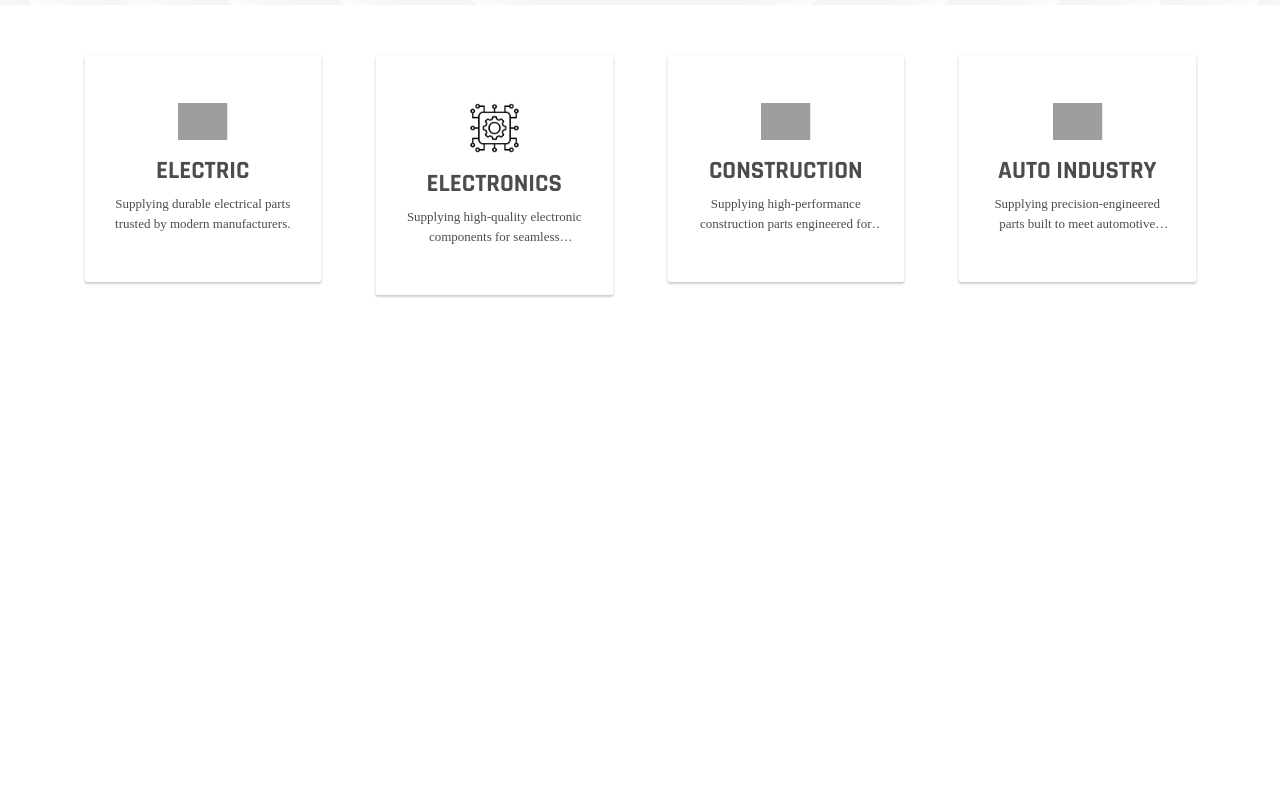
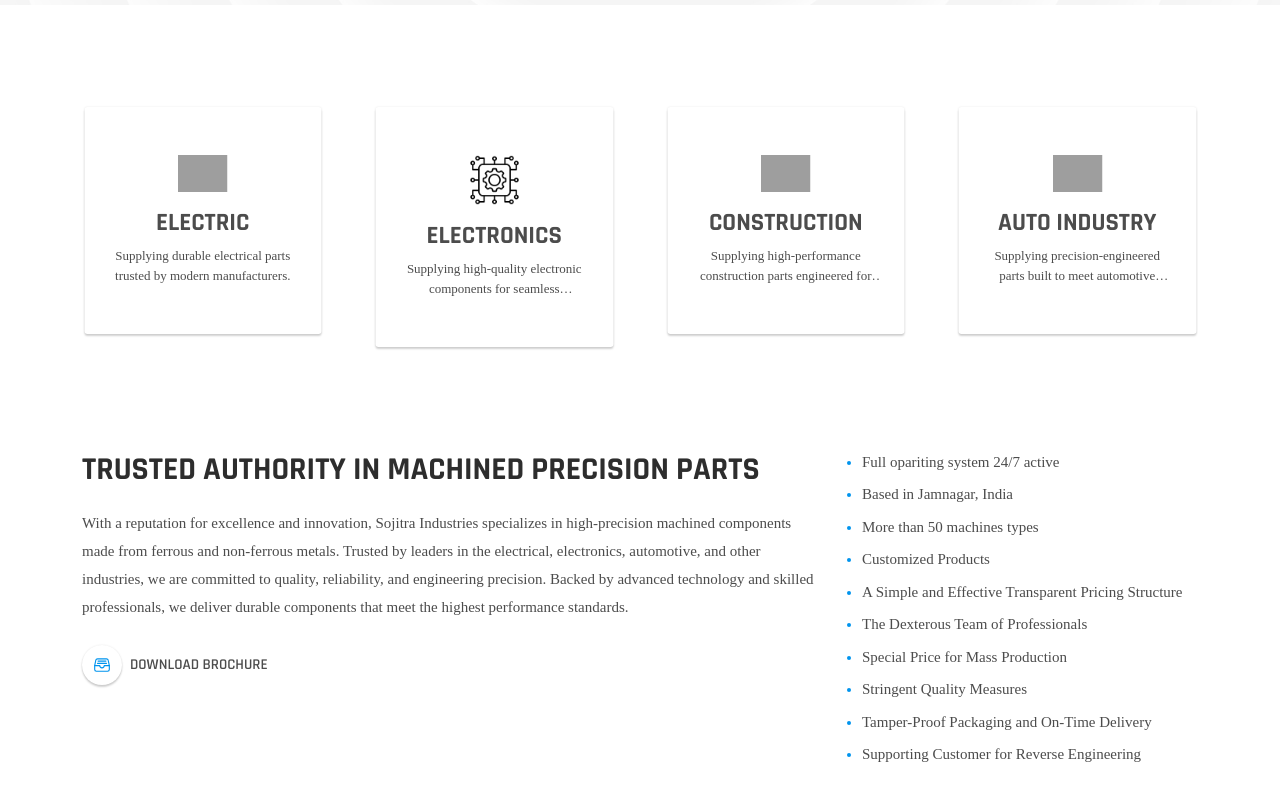
Before and after one commit to maulik14072002/sojitra-industries, a React (Create React App) app: page / in a window 1280 px wide. Shown: the part 494-1294 px from the top of the page. Before the commit the page ends 841 px from the top, so only its background shows below. Built offline with nearby package versions, Linux system fonts and the light colour scheme; grey boxes are pictures that could not be loaded; a web font is replaced by a local one.

Commit message:
add service section

```diff
--- a/src/assets/css/App.css
+++ b/src/assets/css/App.css
@@ -158,3 +158,24 @@
 
 
 /* Hero section end */
+
+.industries,
+.service {
+    margin: 100px 0;
+}
+
+@media (max-width: 1200px) {
+
+    .industries,
+    .service {
+        margin: 80px 0;
+    }
+}
+
+@media (max-width: 768px) {
+
+    .industries,
+    .service {
+        margin: 50px 0;
+    }
+}
--- /dev/null
+++ b/src/components/RepeatedComponents/ServiceSection/Service.css
@@ -0,0 +1,58 @@
+.service h2 {
+    text-transform: uppercase;
+    font-weight: 900;
+    position: relative;
+    margin-bottom: 20px;
+    color: #2d2d2d;
+}
+
+.service p {
+    font-size: 15px;
+    line-height: 28px;
+    color: #4C4C4C;
+}
+
+.service .brochure-btn {
+    background-color: transparent !important;
+    font-size: 15px;
+    color: #4C4C4C !important;
+    text-transform: uppercase;
+    font-family: 'Rajdhani';
+    font-weight: 600;
+    border: none;
+    padding: 0;
+    transition: 0.5s;
+}
+
+.service .brochure-btn span {
+    width: 40px;
+    height: 40px;
+    background-color: #fff;
+    color: #0094ee;
+    font-size: 18px;
+    border-radius: 50px;
+    display: block;
+    display: flex;
+    align-items: center;
+    justify-content: center;
+    box-shadow: 0px 0 2px 0 rgba(0, 0, 0, 0.1), 0 0 0px 0 rgba(0, 0, 0, 0.1), 0 2px 2px 0 rgba(0, 0, 0, 0.18);
+}
+
+.service .brochure-btn:hover{
+    margin-left: 10px;
+}
+
+.service_list ul{
+    margin-left: 20px;
+    padding: 0;
+}
+
+.service_list ul li{
+    font-size: 15px;
+    color: #4C4C4C;
+    margin-bottom: 10px;
+}
+
+.service_list ul li::marker {
+  color: #0094ee;
+}
--- /dev/null
+++ b/src/components/RepeatedComponents/ServiceSection/Service.jsx
@@ -0,0 +1,40 @@
+import React from 'react'
+import { Button, Col, Row } from 'react-bootstrap'
+import { IoFileTrayFullOutline } from 'react-icons/io5'
+
+import "./Service.css"
+
+const Service = () => {
+  return (
+    <div className='service_main'>
+      <Row>
+        <Col lg={8} md={12}>
+          <h2>Trusted Authority in Machined Precision Parts</h2>
+          <p>With a reputation for excellence and innovation, Sojitra Industries specializes in high-precision machined components made from ferrous and non-ferrous metals. Trusted by leaders in the electrical, electronics, automotive, and other industries, we are committed to quality, reliability, and engineering precision. Backed by advanced technology and skilled professionals, we deliver durable components that meet the highest performance standards.</p>
+          <Button className='brochure-btn mt-4 d-flex align-items-center gap-2'>
+            <span><IoFileTrayFullOutline /></span>
+            Download brochure
+          </Button>
+        </Col>
+        <Col lg={4} md={12}>
+          <div className='service_list mt-lg-0 mt-4'>
+            <ul>
+              <li>Full opariting system 24/7 active</li>
+              <li>Based in Jamnagar, India</li>
+              <li>More than 50 machines types</li>
+              <li>Customized Products</li>
+              <li>A Simple and Effective Transparent Pricing Structure</li>
+              <li>The Dexterous Team of Professionals</li>
+              <li>Special Price for Mass Production</li>
+              <li>Stringent Quality Measures</li>
+              <li>Tamper-Proof Packaging and On-Time Delivery</li>
+              <li>Supporting Customer for Reverse Engineering</li>
+            </ul>
+          </div>
+        </Col>
+      </Row>
+    </div>
+  )
+}
+
+export default Service
--- a/src/page/Home.jsx
+++ b/src/page/Home.jsx
@@ -2,6 +2,7 @@
 import { Button, Col, Container, Row } from 'react-bootstrap'
 import Layout from '../components/layout/Layout'
 import IndustriesSlider from '../components/RepeatedComponents/SliderView/IndustriesSlider'
+import Service from '../components/RepeatedComponents/ServiceSection/Service'
 
 export default memo(function Home() {
   return (
@@ -25,8 +26,12 @@
 
       <Container fluid="md">
 
-        <section className='my-5'>
+        <section className='industries'>
           <IndustriesSlider />
+        </section>
+
+        <section className='service'>
+          <Service />
         </section>
 
       </Container>
```
Lines whose indentation alone changed are shown as unchanged.
